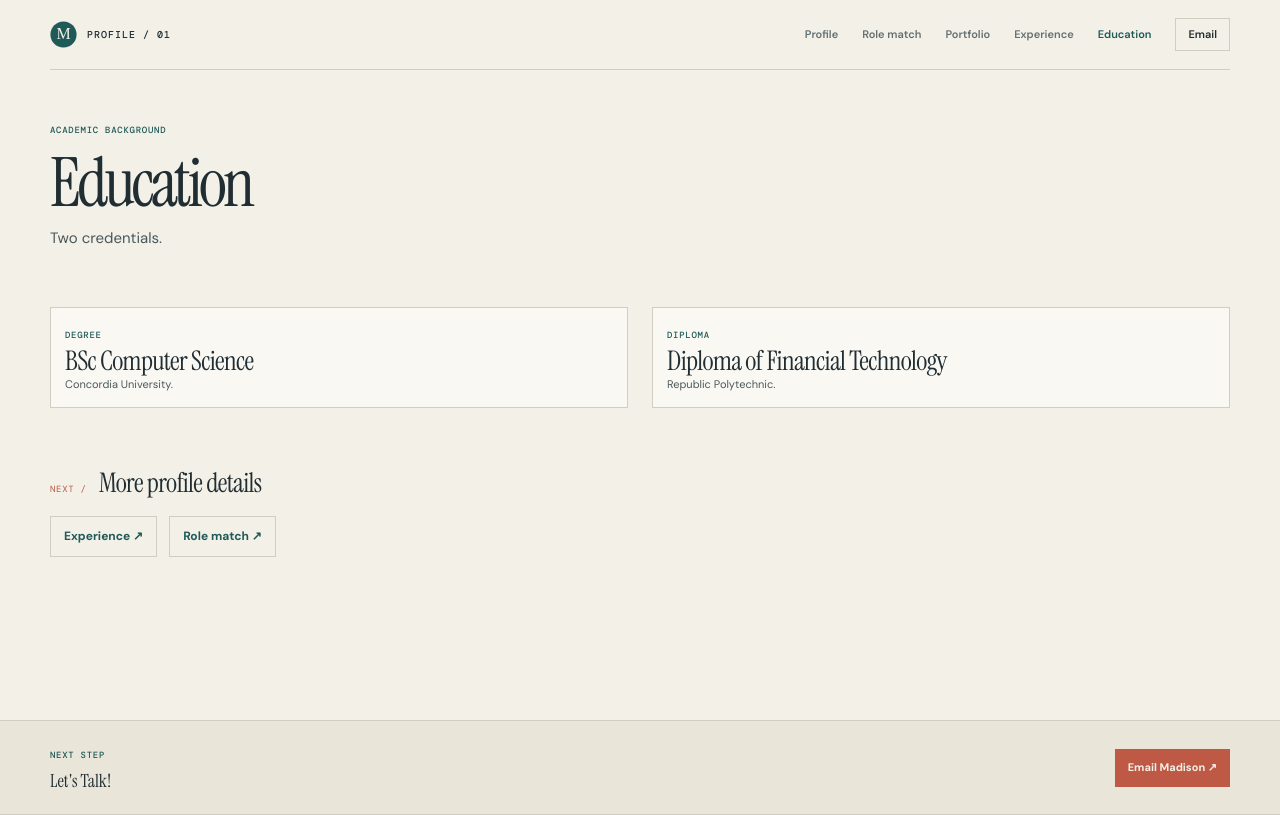
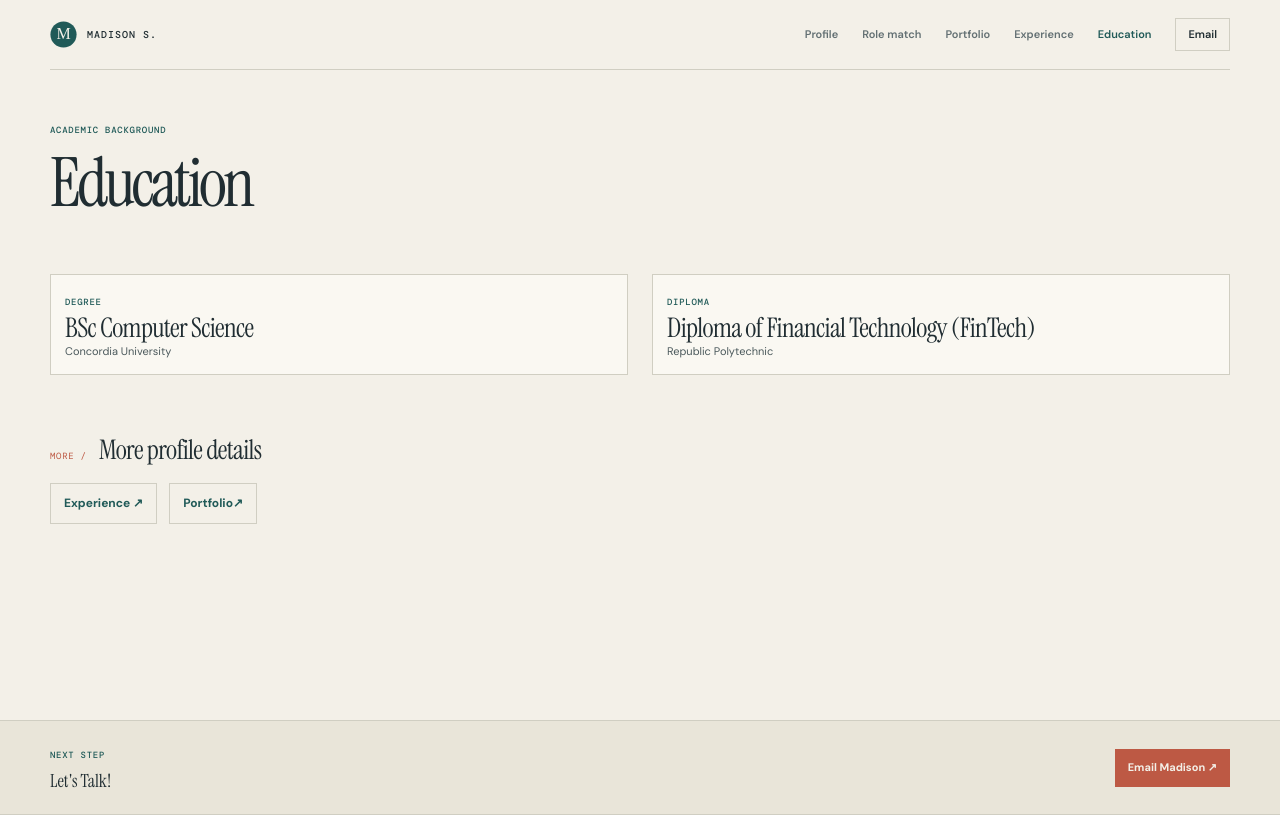
Before and after one commit to madi999999/portfolio, a plain HTML site: page Education.html in a window 1280 px wide. Drawn offline with nearby package versions, Linux system fonts and the light colour scheme.

Commit message:
Update Education.html

```diff
--- a/Education.html
+++ b/Education.html
@@ -11,7 +11,7 @@
   </head>
   <body>
     <header class="site-header shell">
-      <a class="brand" href="index.html" aria-label="Madison S. home"><img src="images/monogram.svg" alt=""><span>Profile / 01</span></a>
+      <a class="brand" href="index.html" aria-label="Madison S. home"><img src="images/monogram.svg" alt=""><span>Madison S.</span></a>
       <button class="menu-toggle" type="button" aria-expanded="false" aria-controls="site-nav">Menu</button>
       <nav class="site-nav" id="site-nav" aria-label="Main navigation">
         <a href="index.html" data-page="index.html">Profile</a>
@@ -26,25 +26,29 @@
       <header class="detail-hero">
         <p class="eyebrow">Academic background</p>
         <h1>Education</h1>
-        <p class="intro">Two credentials.</p>
+        <!-- <p class="intro">Two credentials.</p> -->
+
       </header>
       <section class="section">
         <div class="education-list">
           <article>
             <span class="eyebrow">Degree</span>
             <h2>BSc Computer Science</h2>
-            <p>Concordia University.</p>
+            <p>Concordia University</p>
           </article>
           <article>
             <span class="eyebrow">Diploma</span>
-            <h2>Diploma of Financial Technology</h2>
-            <p>Republic Polytechnic.</p>
+            <h2>Diploma of Financial Technology (FinTech)</h2>
+            <p>Republic Polytechnic</p>
           </article>
         </div>
       </section>
       <section class="section">
-        <div class="section-heading"><span class="number">Next /</span><h2>More profile details</h2></div>
-        <div class="page-links"><a href="Experience.html">Experience ↗</a><a href="RoleMatch.html">Role match ↗</a></div>
+        <div class="section-heading"><span class="number">More /</span><h2>More profile details</h2></div>
+        <div class="page-links">
+          <a href="Experience.html">Experience ↗</a>
+          <a href="Evidence.html">Portfolio↗</a>
+        </div>
       </section>
     </main>
     <footer class="site-footer"><div class="shell footer-inner"><div><span class="eyebrow">Next step</span><p>Let's Talk!</p></div><a class="email-button" href="mailto:madison9z@outlook.com">Email Madison ↗</a></div></footer>
```
